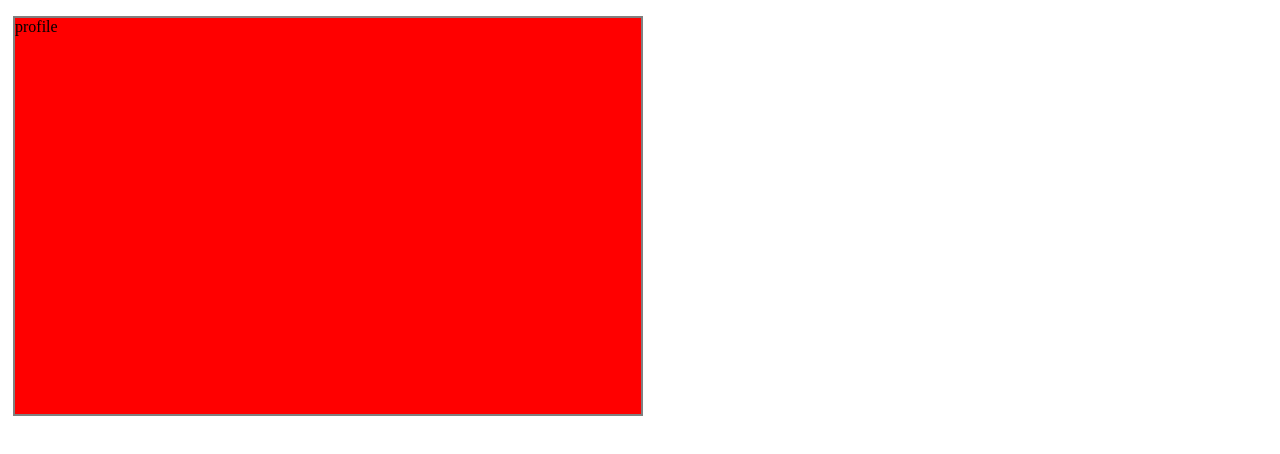
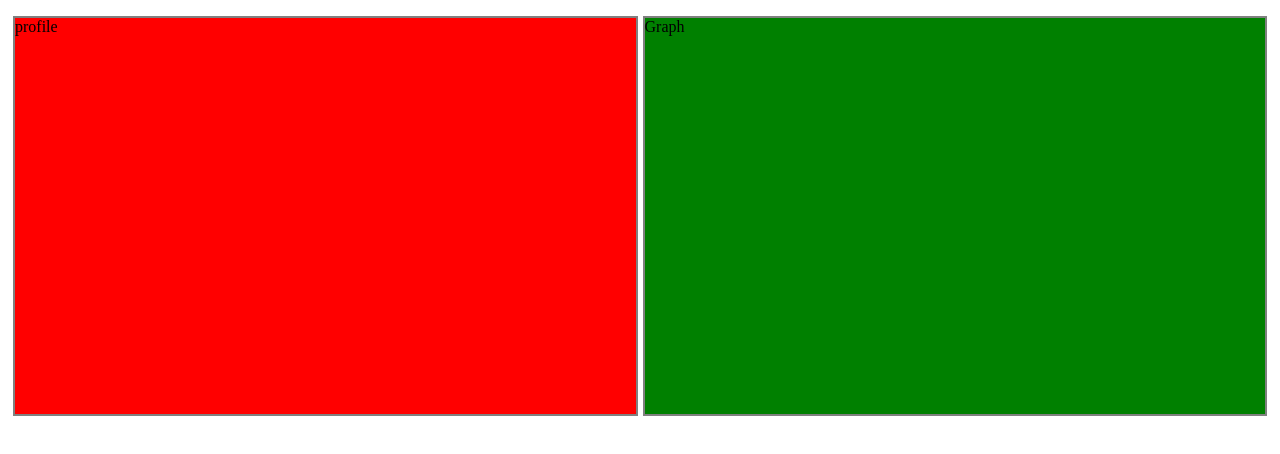
Before and after one commit to Dharmik79/NFT-Event-Indexer, a React (Create React App) app: page / in a window 1280 px wide. Shown: the top 454 px of the page. Built offline with nearby package versions, Linux system fonts and the light colour scheme.

Commit message:
added the graph component

```diff
--- a/src/App.css
+++ b/src/App.css
@@ -22,3 +22,15 @@
     margin-top: 1dvh;
     background-color: red;
 }
+
+.graph
+{
+    width:50%;
+    height: 50dvh;
+    border: 2px solid gray;
+    box-sizing: border-box;
+    margin-right: 5px;
+    margin-bottom: 1dvh;
+    margin-top: 1dvh;
+    background-color: green;
+}
--- a/src/App.js
+++ b/src/App.js
@@ -1,5 +1,6 @@
 import Profile from "./components/profile";
 import "./App.css"
+import Graph from "./components/Graph";
 function App() {
   return (
     <div className="boxContainer">
@@ -7,6 +8,9 @@ function App() {
         <div className="profile">
           <Profile />
         </div>
+        <div className="graph">
+        <Graph/>
+        </div>
       </div>
     </div>
   );
--- /dev/null
+++ b/src/components/Graph.js
@@ -0,0 +1,9 @@
+import React from 'react'
+
+function Graph() {
+  return (
+    <div>Graph</div>
+  )
+}
+
+export default Graph
```
